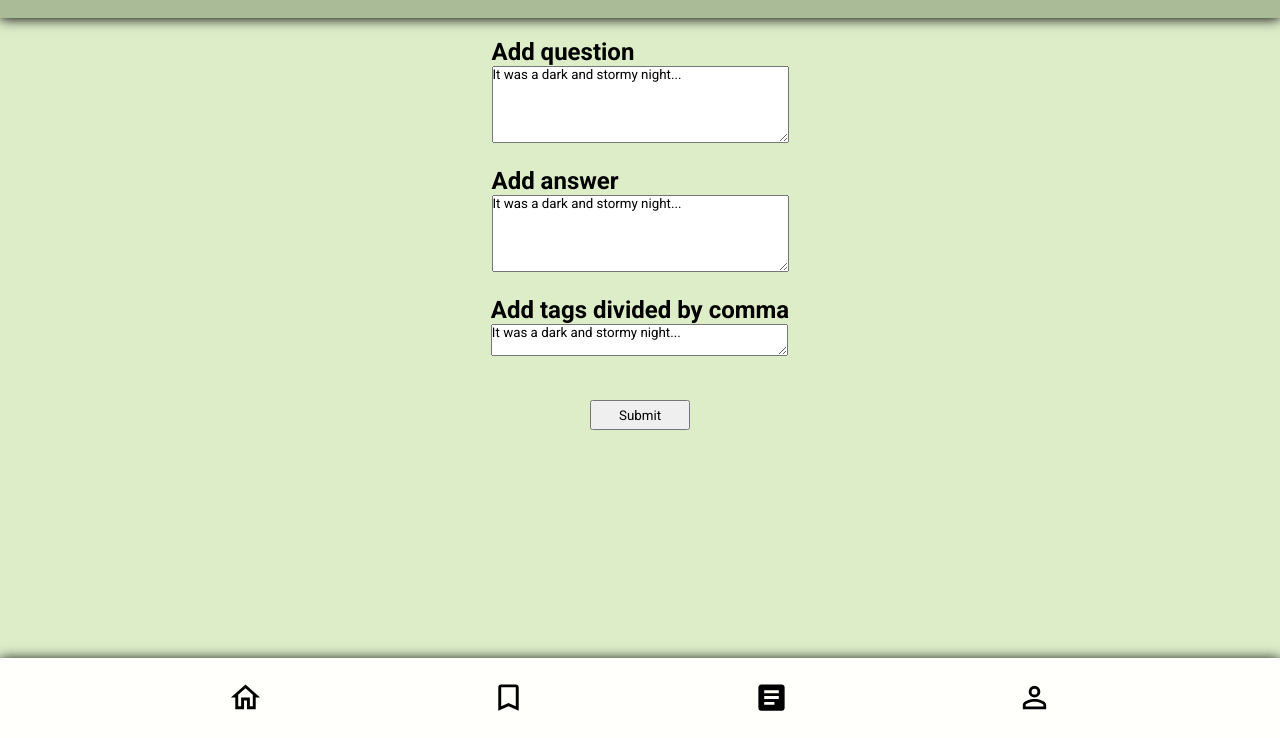
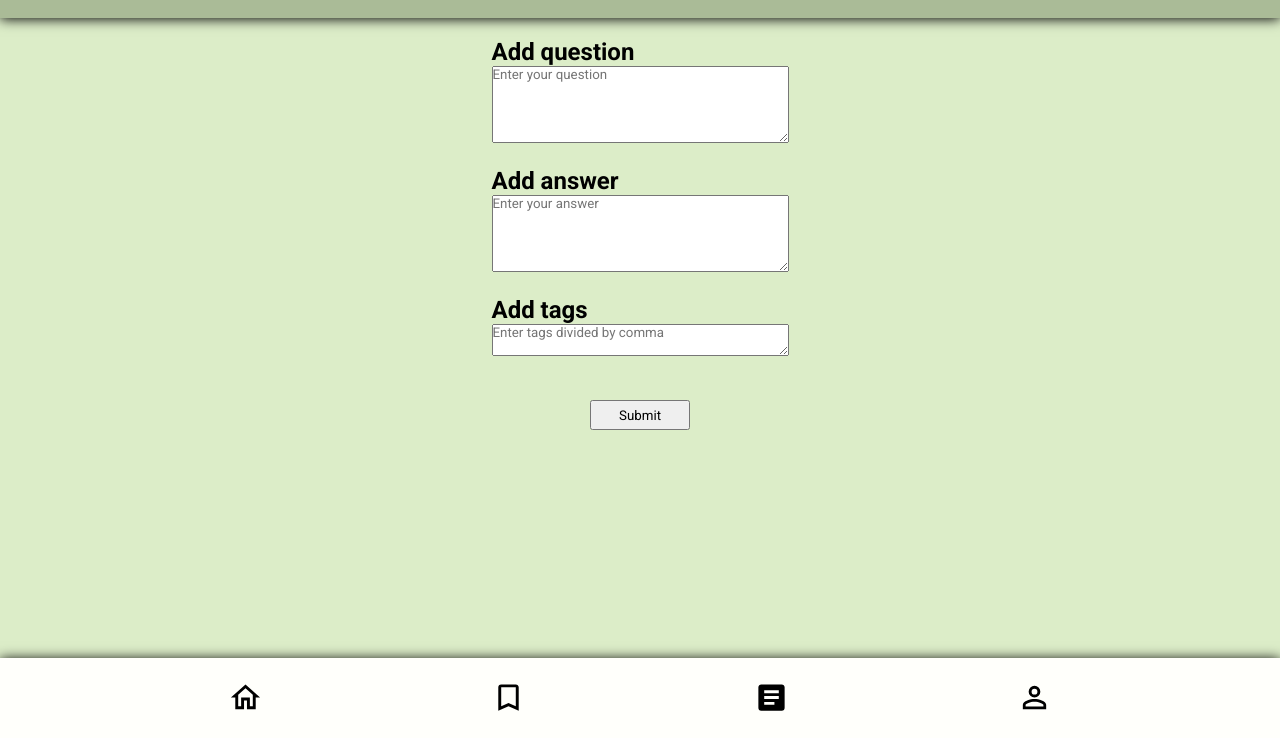
Before and after one commit to quargh/quizv2, a plain HTML site: page create.html in a window 1280 px wide. Shown: the part 62-800 px from the top of the page. Drawn offline with Linux system fonts and the light colour scheme.

Commit message:
Update 2: create.html: Textfields

```diff
--- a/create.html
+++ b/create.html
@@ -15,20 +15,27 @@
       <section class="create__section">
         <div>
           <h2>Add question</h2>
-          <textarea id="question" name="question" rows="5" cols="40">
-It was a dark and stormy night...</textarea
-          >
+          <textarea
+            id="question"
+            name="question"
+            rows="5"
+            cols="40"
+            placeholder="Enter your question"
+          ></textarea>
         </div>
         <div>
           <h2>Add answer</h2>
-          <textarea id="answer" name="answer" rows="5" cols="40">
-It was a dark and stormy night...</textarea
-          >
+          <textarea
+            id="answer"
+            name="answer"
+            rows="5"
+            cols="40"
+            placeholder="Enter your answer"
+          ></textarea>
         </div>
         <div>
-          <h2>Add tags divided by comma</h2>
-          <textarea id="answer" name="answer" rows="2" cols="40">
-It was a dark and stormy night...</textarea
+          <h2>Add tags</h2>
+          <textarea id="answer" name="answer" rows="2" cols="40"placeholder="Enter tags divided by comma"></textarea
           >
         </div>
         <button type="button" class="btn__show">Submit</button>
```
